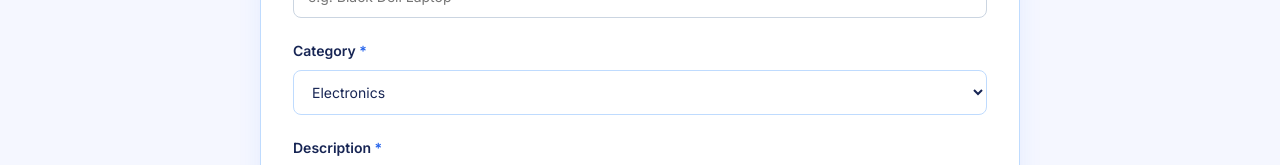
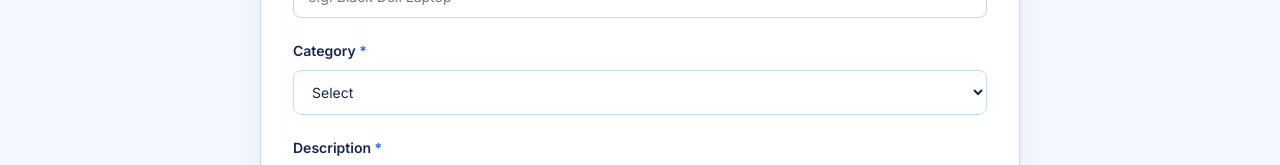
Before and after one commit to Teju31Durga/FindBack, a React (Create React App) app in the folder frontend/: page /report in a window 1280 px wide. Shown: the part 449-614 px from the top of the page. Built offline with nearby package versions, Linux system fonts and the light colour scheme; sample sign-in values are in the browser's storage.

Commit message:
Set category default to Select

```diff
--- a/frontend/src/pages/ReportItem.js
+++ b/frontend/src/pages/ReportItem.js
@@ -9,7 +9,7 @@ const ReportItem = () => {
   const [formData, setFormData] = useState({
     title: '',
     type: searchParams.get('reportType') === 'Found' ? 'Found' : 'Lost',
-    category: 'Electronics',
+    category: 'Select',
     description: '',
     location: '',
     date: '',
```
